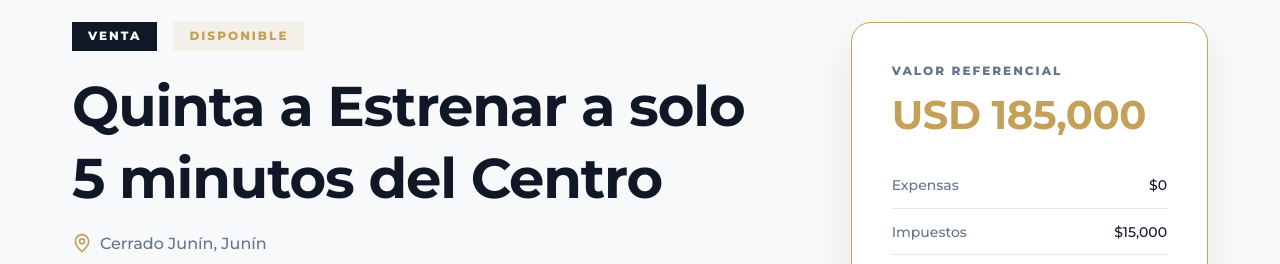
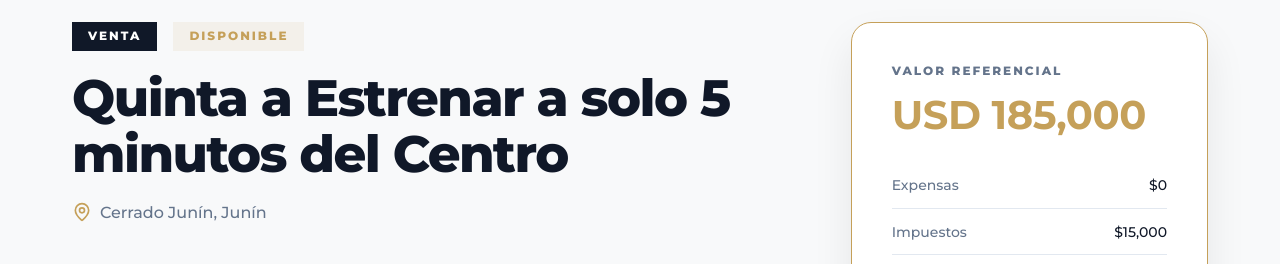
Before and after one commit to fabriziolucas950-art/real-estate-app, a React (Vite) app: page /property/1 in a window 1280 px wide. Shown: the part 686-950 px from the top of the page. Built offline with nearby package versions, Linux system fonts and the light colour scheme.

Commit message:
style: tighten line-height and wrap format for property titles

```diff
--- a/src/pages/PropertyDetail.jsx
+++ b/src/pages/PropertyDetail.jsx
@@ -114,7 +114,17 @@ const PropertyDetail = ({ propertyId, setView }) => {
                 <span className="text-body-small" style={{ background: 'var(--primary)', color: 'white', padding: '0.4rem 1rem', borderRadius: '0', fontWeight: 800, textTransform: 'uppercase', letterSpacing: '2px' }}>{property.operation}</span>
                 <span className="text-body-small" style={{ background: 'rgba(197, 160, 89, 0.1)', color: 'var(--accent)', padding: '0.4rem 1rem', borderRadius: '0', fontWeight: 800, textTransform: 'uppercase', letterSpacing: '2px' }}>{property.status}</span>
              </div>
-             <h1 className="text-h1" style={{ color: 'var(--primary)', marginBottom: '1rem' }}>{property.title}</h1>
+             <h1 style={{
+               color: 'var(--primary)',
+               marginBottom: '1rem',
+               fontSize: 'clamp(2.5rem, 4vw, 3.5rem)',
+               lineHeight: '1.1',
+               fontWeight: 800,
+               letterSpacing: '-0.03em',
+               fontFamily: 'Montserrat, sans-serif'
+             }}>
+               {property.title}
+             </h1>
              <div className="text-body-large" style={{ display: 'flex', alignItems: 'center', gap: '0.5rem', color: 'var(--text-muted)', marginBottom: '3rem' }}>
                 <MapPin size={20} color="var(--accent)" /> {property.location.neighborhood}, {property.location.city}
              </div>
```
Also changed, not shown: src/components/public/PropertyGrid.jsx (+10 -2 lines).
